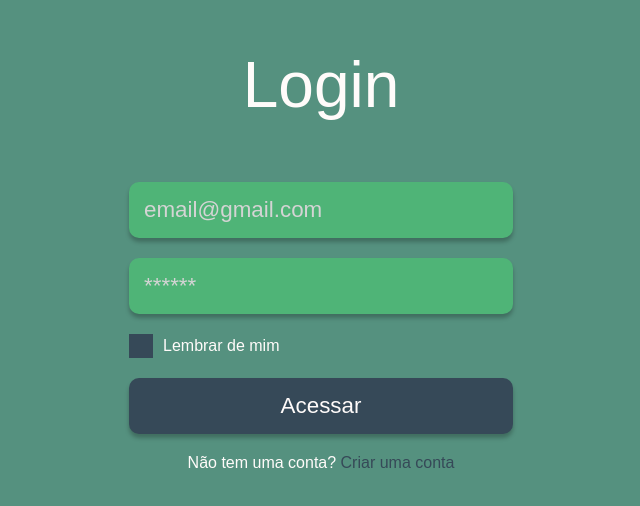
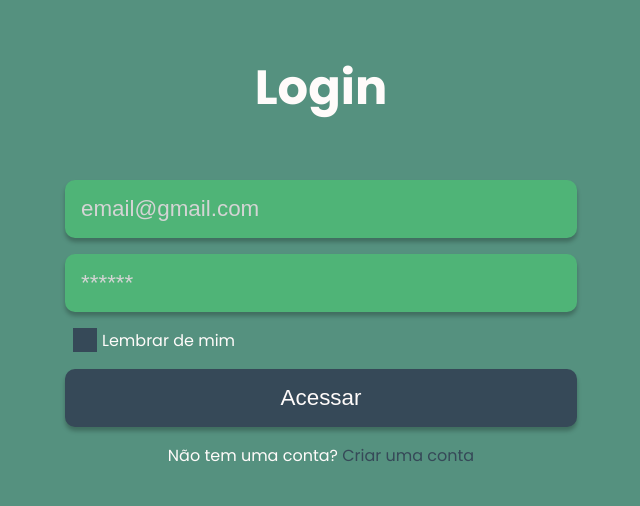
Before and after one commit to ArthurPdaSilva/books, a Next.js app: page / in a window 1280 px wide. Shown: the part 140-646 px from the top of the page, without its empty margins (319-959 px from the left). Built offline with nearby package versions, Linux system fonts and the light colour scheme.

Commit message:
feat: finalizando tela de error

```diff
--- a/package.json
+++ b/package.json
@@ -18,6 +18,7 @@
     "next": "13.1.6",
     "react": "18.2.0",
     "react-dom": "18.2.0",
+    "react-icons": "^4.7.1",
     "sass": "^1.58.0",
     "typescript": "4.9.5"
   }
--- a/src/components/Form/styles.module.scss
+++ b/src/components/Form/styles.module.scss
@@ -5,22 +5,19 @@
     justify-content: center;
     background-color: var(--palette1);
     height: 100vh;
-    gap: 20px;
 
-    & > h1{
-        text-align: center;
-        font-size: 4rem;
-        font-weight: normal;
+    h1 {
+        font-size: 3rem;
     }
 
-    & > h1, a{
+    h1, a {
         color: var(--palette2);
     }
 
-    a{
+    a {
         text-align: center;
 
-        span{
+        span {
             color: var(--palette4);
         }
 
@@ -32,6 +29,7 @@
             }
         }
     }
+
 }
 
 
@@ -40,13 +38,16 @@
 .form {
     display: flex;
     flex-direction: column;
+    align-items: center;
     margin-top: 40px;
-    gap: 20px;
+    padding: 1rem;
+    gap: 1rem;
+    width: 80vw;
 
     input {
-        padding: 15px;
+        padding: 1rem;
+        width: 40vw;
         font-size: 1.4rem;
-        width: 30vw;
         background-color: var(--palette3);
         border-radius: 10px;
         box-shadow: var(--shadow);
@@ -57,10 +58,9 @@
         }
     }
 
-
-
-    button{
-        padding: 15px;
+    button {
+        width: 40vw;
+        padding: 1rem;
         font-size: 1.4rem;
         border-radius: 10px;
         background-color: var(--palette4);
@@ -68,23 +68,24 @@
         box-shadow: var(--shadow);
     }
 
-    @media(max-width: 800px){
-        input, div > input{
-            width: 70vw;
+    @media(max-width: 800px) {
+        width: 100%;
+        input, button {
+            width: 100%;
         }
     }
 }
 
 .checkContainer {
     display: flex;
-    align-items: center;
-    gap: 10px;
+    gap: 5px;
+    width: 50%;
 
-    input{
+    input {
         display: none;
     }
 
-    label:nth-child(2){
+    label:nth-child(2) {
         width: 24px;
         height: 24px;
         display: block;
@@ -107,4 +108,8 @@
         color: var(--palette2);
         cursor: pointer;
     }
+
+    @media(max-width: 800px) {
+        width: 100%;
+    }
 }
--- /dev/null
+++ b/src/pages/404/styles.module.scss
@@ -0,0 +1,54 @@
+.container {
+    display: flex;
+    flex-direction: column;
+    align-items: center;
+    justify-content: center;
+    background-color: var(--palette1);
+    height: 100vh;
+}
+
+
+.containerError{
+    display: flex;
+    flex-direction: column;
+    align-items: center;
+    justify-content: space-around;
+    background-color: var(--palette2);
+    padding: 1rem;
+    border-radius: 10px;
+    box-shadow: var(--shadow);
+
+    svg {
+        animation: animate 1s infinite;
+    }
+
+    h1, p {
+        text-align: center;
+    }
+
+    p{
+        font-size: 1.5rem;
+        width: 40vw;
+    }
+
+    @media(max-width: 800px) {
+        width: 80%;
+
+        p {
+            width: 100%;
+            margin-bottom: .5rem;
+        }
+
+
+    }
+
+}
+
+@keyframes animate {
+    from {
+        transform: rotate(0deg);
+    }
+    to {
+        transform: rotate(360deg);
+    }
+}
--- a/src/pages/_document.tsx
+++ b/src/pages/_document.tsx
@@ -3,7 +3,17 @@ import { Html, Head, Main, NextScript } from "next/document";
 export default function Document() {
   return (
     <Html lang="pt-br">
-      <Head />
+      <Head>
+        <meta name="author" content="Arthur Pereira da Silva" />
+        <meta name="keywords" content="read, book, react, books" />
+        <meta name="description" content="Web site for ardent readers" />
+        <link rel="shortcut icon" href="open-book.png" type="image/x-icon" />
+        <link rel="preconnect" href="https://fonts.gstatic.com" />
+        <link
+          href="https://fonts.googleapis.com/css2?family=Poppins:wght@400;700&display=swap"
+          rel="stylesheet"
+        />
+      </Head>
       <body>
         <Main />
         <NextScript />
```
Also changed, not shown: src/pages/404/index.tsx (added, +23 -0 lines), 1 other file (tests, documents, lock files or other folders).
